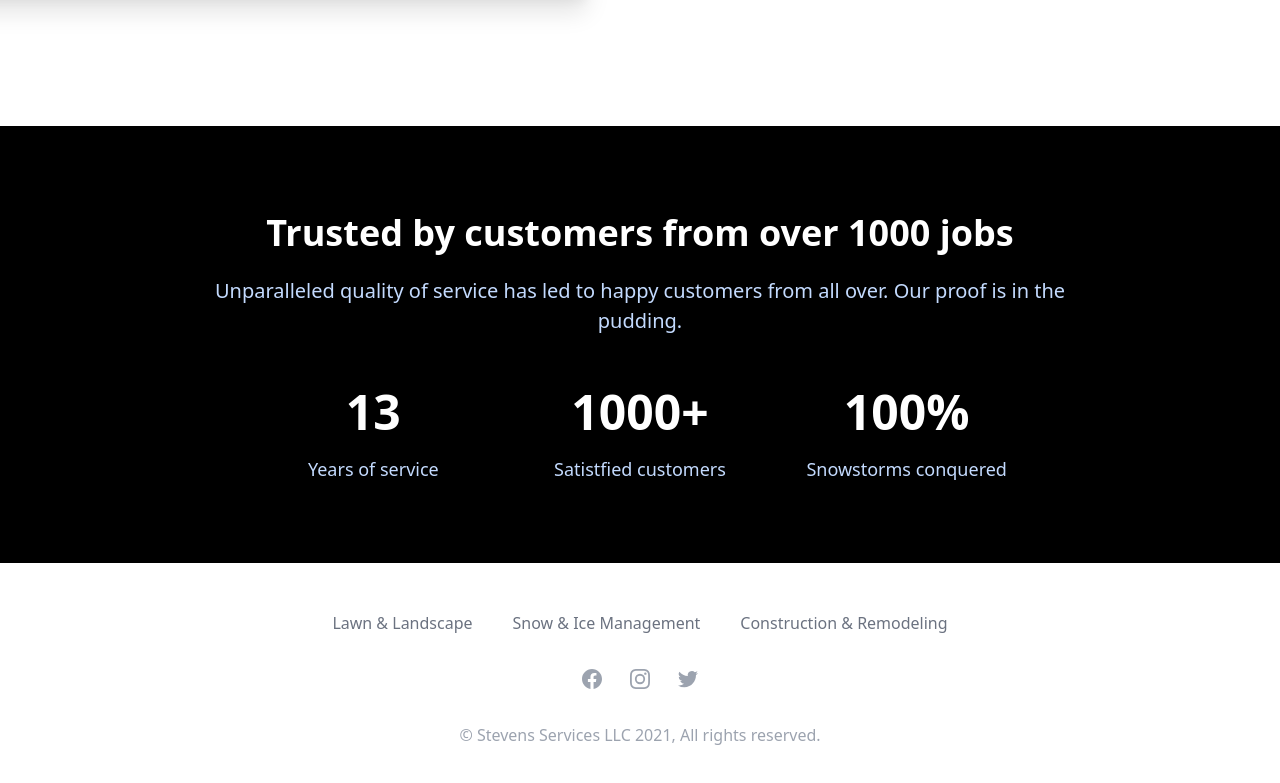
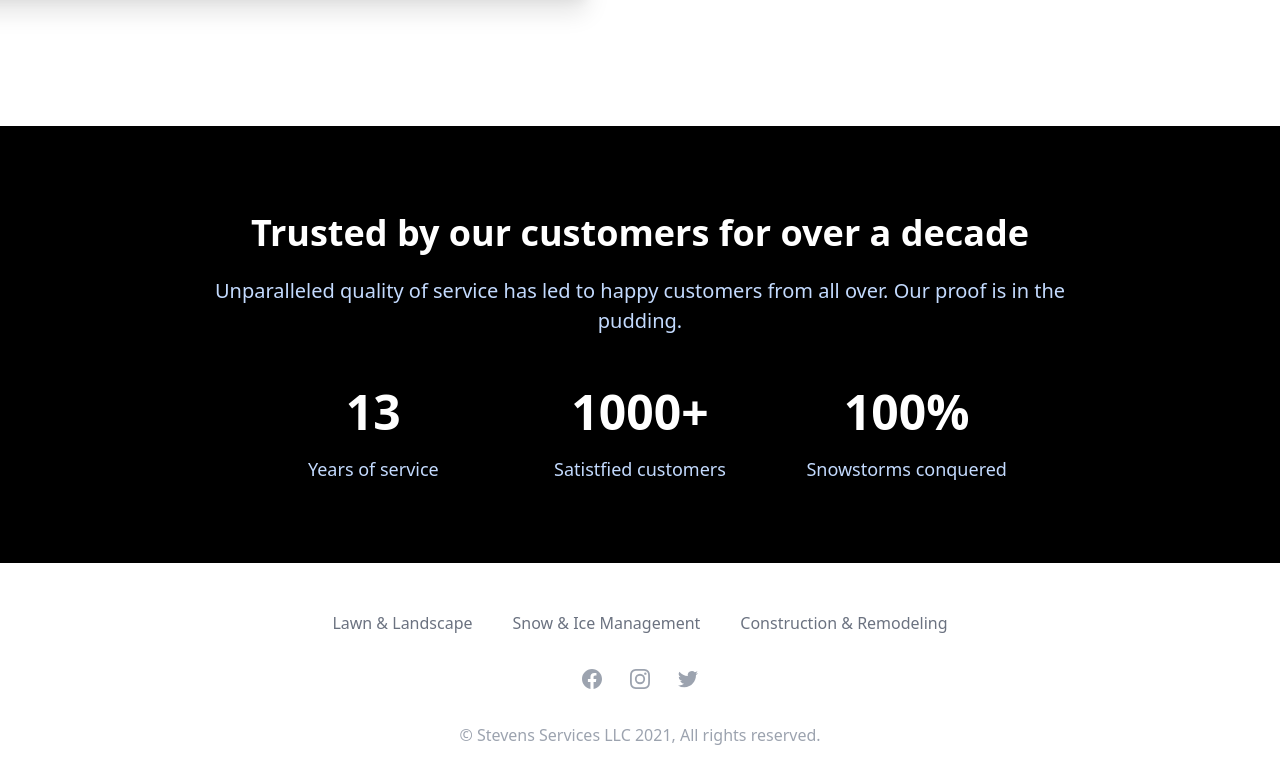
Before and after one commit to thinkjrs/stevens-services, a Next.js app: page / in a window 1280 px wide. Shown: the part 2690-3473 px from the top of the page. Built offline with nearby package versions, Linux system fonts and the light colour scheme; what @tailwindcss/typography would draw is missing.

Commit message:
:recycle: copy update for heading

```diff
--- a/components/About/About.jsx
+++ b/components/About/About.jsx
@@ -1,5 +1,5 @@
 const aboutContent = {
-  sectionTitle: 'Trusted by customers from over 1000 jobs',
+  sectionTitle: 'Trusted by our customers for over a decade',
   sectionDescription:
     'Unparalleled quality of service has led to happy customers from all over. Our proof is in the pudding.',
   stats: {
```
